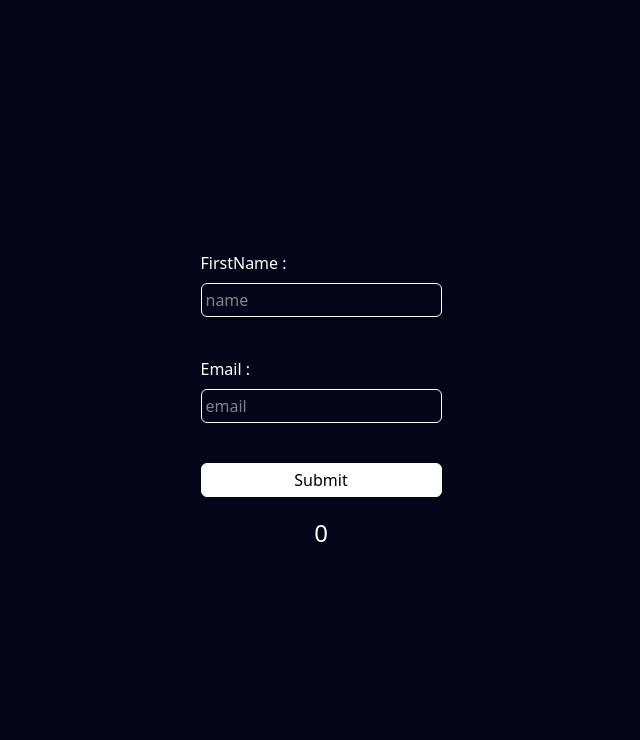
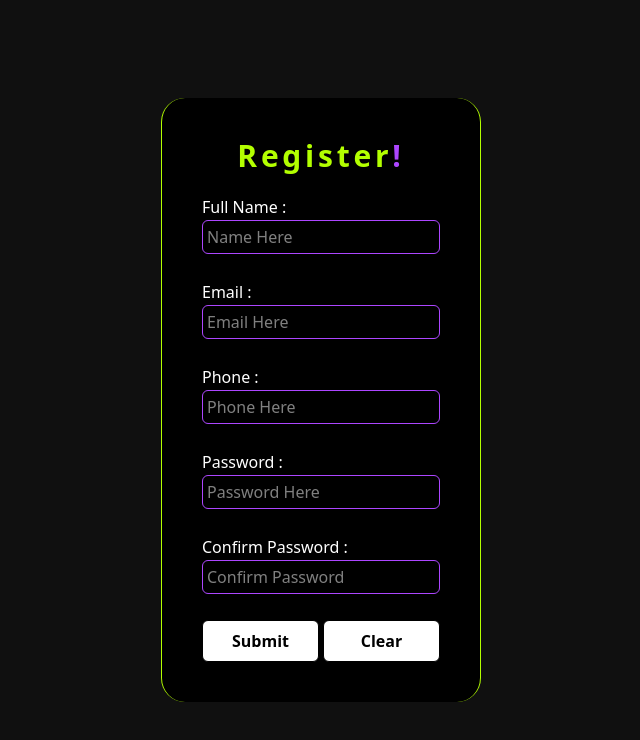
Before and after one commit to snippet-labs/REACTLAB, a React (Vite) app: page / in a window 1280 px wide. Shown: the top 740 px of the page, without its empty margins (319-959 px from the left). Built offline with nearby package versions, Linux system fonts and the light colour scheme.

Commit message:
Akash(tiy-form): Form completed. (#16)
* akash(tiy-form): Halfway Done

* akash(tiy-form): Clear Button Added

* akash(tiy-form): Tailwind issues faced.

* suvajit(tiy-form): tailwindcss fixed

* akash(tiy-form):Form Completed

---------

Co-authored-by: SUVAJITKARMAKAR <suvajit2001k@gmail.com>

```diff
--- a/src/App.jsx
+++ b/src/App.jsx
@@ -1,16 +1,16 @@
 // COMPONENTS
 import Greeting from "./components/Basics/Greeting";
-// import CounterEffect from "./components/Hooks/useEffectHook/Counter1";
 import Counter from "./components/Hooks/useStateHook/Counter";
+//import CounterEffect from "./components/Hooks/useEffectHook/Counter1";
 import Form from "./project/Form";
 import ThemeToggler from "./project/ThemeToggler";
 import HandlingForm from "./components/Hooks/useRefHook/HandlingForm";
 
 // TRY IT YOURSELF COMPONENTS
-// import ModifiedCounter from "./tryityourself/tushit/ModifiedCounter";
+import FormDetails from "./tryityourself/Akash/FormDetails";
 
 const App = () => {
-  return <HandlingForm />;
+  return <FormDetails />;
 };
 
 export default App;
--- a/src/index.css
+++ b/src/index.css
@@ -1,2 +1,3 @@
 @import "tailwindcss";
 @import "./components/Hooks/useRefHook/HandlingForm.style.css";
+@import "./tryityourself/Akash/FormDetails.style.css";
--- /dev/null
+++ b/src/tryityourself/Akash/FormDetails.jsx
@@ -0,0 +1,180 @@
+import React, { useState, useRef, useEffect } from "react";
+
+const FormDetails = () => {
+  const [formVal, setFormVal] = useState({
+    name: "",
+    email: "",
+    phone: "",
+    password: "",
+    confirmPassword: "",
+  });
+
+  //CLEAR FORM DATA
+  const clearForm = () => {
+    setFormVal({
+      name: "",
+      email: "",
+      phone: "",
+      password: "",
+      confirmPassword: "",
+    });
+  };
+
+  //useRef HOOKS BLOCK
+  const guideMeName = useRef();
+  const guideMeEmail = useRef();
+  const guideMePhone = useRef();
+  const guideMePassword = useRef();
+  const guideMeConfirmPassword = useRef();
+
+  //OnClick GUIDER BLOCK
+  const handleGuideMeName = () => {
+    guideMeName.current.focus();
+    console.log(guideMeName.current);
+  };
+  const handleGuideMeEmail = () => {
+    guideMeEmail.current.focus();
+    console.log(guideMeEmail.current);
+  };
+  const handleGuideMePhone = () => {
+    guideMePhone.current.focus();
+    console.log(guideMePhone.current);
+  };
+  const handleGuideMePassword = () => {
+    guideMePassword.current.focus();
+    console.log(guideMePassword.current);
+  };
+  const handleGuideMeConfirmPassword = () => {
+    guideMeConfirmPassword.current.focus();
+    console.log(guideMeConfirmPassword.current);
+  };
+
+  //STATE HANDLER FUNCTION
+  const handleChange = (e) => {
+    setFormVal({
+      ...formVal,
+      [e.target.name]: e.target.value,
+    });
+    console.log(formVal.name);
+    console.log(formVal.email);
+    console.log(formVal.phone);
+    console.log(formVal.password);
+  };
+
+  //SUBMISSION HANDLER FUNCTION
+  const [isLoading, setIsLoading] = useState(false);
+  const [isDisabled, setIsDisabled] = useState(false);
+
+  // PERFORM PASSWORD VGALIDATION FIRST : TOOK HELP OF AI
+  const handleSubmit = (e) => {
+    e.preventDefault();
+    if (formVal.password !== formVal.confirmPassword) {
+      alert("PASSWORD IS CRYING IN THE CORNER!");
+      return clearForm(); // Stop submission if validation fails
+    }
+
+    // Proceed with form submission
+    console.log(formVal.name);
+    console.log(formVal.email);
+    console.log(formVal.phone);
+    console.log(formVal.password);
+    setIsLoading(true);
+    setIsDisabled(true);
+    setTimeout(() => {
+      setIsLoading(false);
+      setIsDisabled(false);
+    }, 1000);
+    clearForm();
+  };
+
+  return (
+    <>
+      <div className="background">
+        <form className="form">
+          <h1 className="text-3xl text-[#B3FF00] font-semibold tracking-[.125em] pb-5 text-center relative">
+            Register<span className="text-purple-500">!</span>
+          </h1>
+          <label className="labell" onClick={handleGuideMeName}>
+            Full Name :
+          </label>
+          <input
+            ref={guideMeName}
+            type="text"
+            placeholder="Name Here"
+            name="name"
+            value={formVal.name}
+            onChange={handleChange}
+            className="field"
+          />
+          <br />
+          <label className="labell" onClick={handleGuideMeEmail}>
+            Email :
+          </label>
+          <input
+            ref={guideMeEmail}
+            type="text"
+            placeholder="Email Here"
+            name="email"
+            value={formVal.email}
+            onChange={handleChange}
+            className="field"
+          />
+          <br />
+          <label className="labell" onClick={handleGuideMePhone}>
+            Phone :
+          </label>
+          <input
+            ref={guideMePhone}
+            type="tel"
+            placeholder="Phone Here"
+            name="phone"
+            value={formVal.phone}
+            onChange={handleChange}
+            className="field"
+          />
+          <br />
+          <label className="labell" onClick={handleGuideMePassword}>
+            Password :
+          </label>
+          <input
+            ref={guideMePassword}
+            type="password"
+            placeholder="Password Here"
+            name="password"
+            value={formVal.password}
+            onChange={handleChange}
+            className="field"
+          />
+          <br />
+          <label className="labell" onClick={handleGuideMeConfirmPassword}>
+            Confirm Password :
+          </label>
+          <input
+            ref={guideMeConfirmPassword}
+            type="password"
+            placeholder="Confirm Password"
+            name="confirmPassword"
+            value={formVal.confirmPassword}
+            onChange={handleChange}
+            className="field"
+          />
+          <br />
+          <div className="btnrow">
+            <button
+              className="btn"
+              disabled={isDisabled}
+              onClick={handleSubmit}
+            >
+              {isLoading ? "Submitting" : "Submit"}
+            </button>
+            <button className="btn" onClick={clearForm}>
+              Clear
+            </button>
+          </div>
+        </form>
+      </div>
+    </>
+  );
+};
+
+export default FormDetails;
--- /dev/null
+++ b/src/tryityourself/Akash/FormDetails.style.css
@@ -0,0 +1,18 @@
+.field {
+  @apply border border-purple-500 text-white p-1 rounded-md;
+}
+.labell {
+  @apply text-white hover:cursor-pointer;
+}
+.btn {
+  @apply flex justify-center items-center border-1 rounded-md bg-white text-black hover:cursor-pointer hover:bg-[#B3FF00] hover:text-purple-500 font-semibold p-2 w-full;
+}
+.form {
+  @apply flex flex-col gap-0.25 max-w-80 max-h-screen bg-black p-10 rounded-3xl border-x border-[#B3FF00];
+}
+.background {
+  @apply flex justify-center items-center h-screen bg-[#101010];
+}
+.btnrow {
+  @apply flex gap-1;
+}
```
